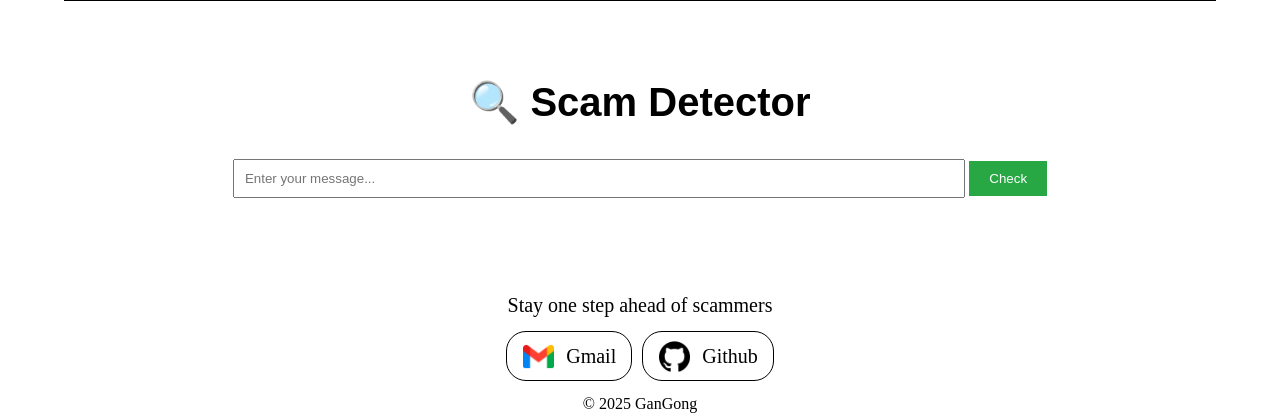
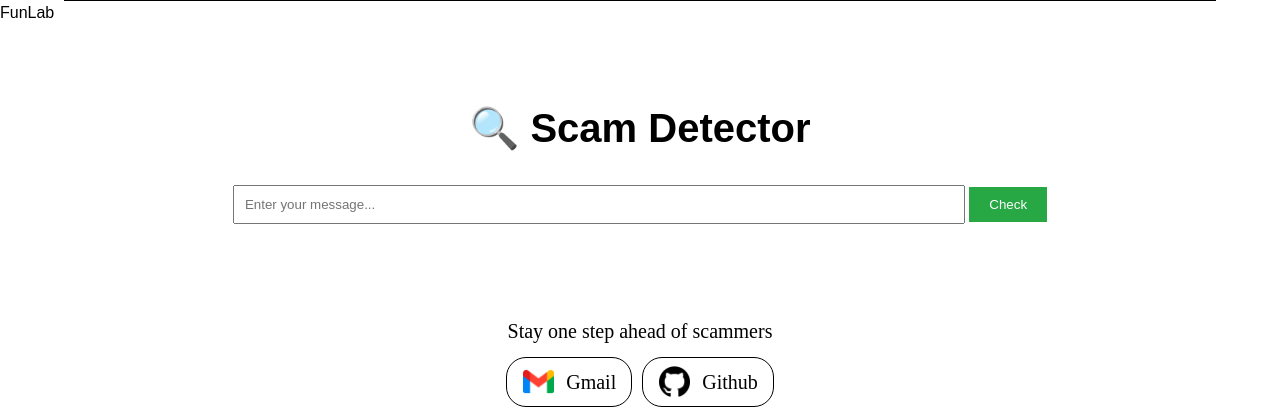
Before and after one commit to Johnoo007/scamDetection, a Flask app: page / in a window 1280 px wide. Shown: the part 157-577 px from the top of the page. Run offline with Flask 3, Linux system fonts and the light colour scheme; parts of the project's set-up code (start-up, migrations or seed data) failed here and were passed over; some web fonts are replaced.

Commit message:
Add files via upload

```diff
--- a/templates/index.html
+++ b/templates/index.html
@@ -64,7 +64,9 @@
     <div class="line">
 
     </div>
-
+    <div class="icon" onclick="window.location.href='https://johnoo007.github.io/'" >
+        FunLab
+    </div>
     <!-- Main Content Section -->
     <div class="main-content">
         <br>
```
